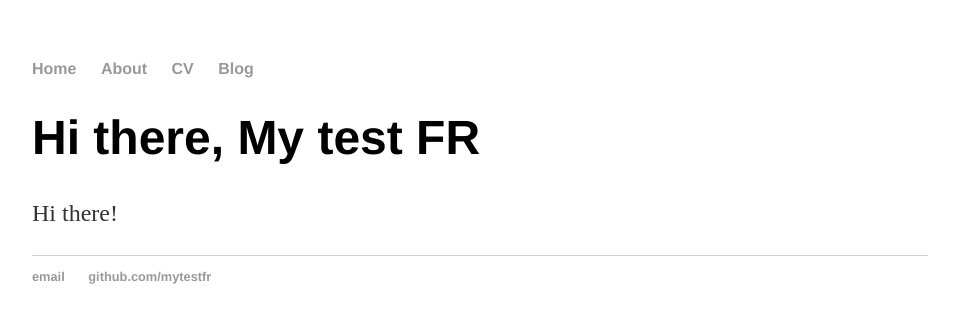
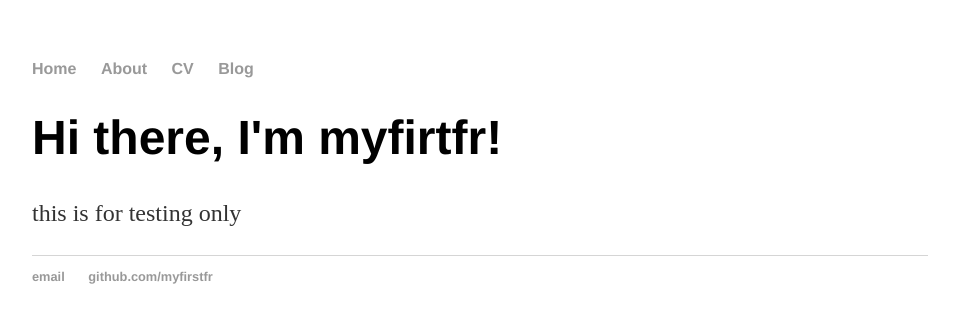
Before and after one commit to mytestfr/mytestfr.github.io, a Jekyll site: the page built from index.html, in a window 1280 px wide. Shown: the top 323 px of the page, without its empty margins (160-1119 px from the left). Built offline with Jekyll 4.4.1, drawn with Linux system fonts in a browser that asks for light colours.

Commit message:
Update index.html

```diff
--- a/index.html
+++ b/index.html
@@ -1,30 +1,8 @@
-<!DOCTYPE html>
-<html>
-	<head>
-		<title>Mytest FR, for testing</title>
-		<!-- link to main stylesheet -->
-		<link rel="stylesheet" type="text/css" href="/css/main.css">
-	</head>
-	<body>
-		<nav>
-    		<ul>
-        		<li><a href="/">Home</a></li>
-	        	<li><a href="/about">About</a></li>
-        		<li><a href="/cv">CV</a></li>
-        		<li><a href="/blog">Blog</a></li>
-    		</ul>
-		</nav>
-		<div class="container">
-    		<div class="blurb">
-        		<h1>Hi there, My test FR</h1>
-				<p>Hi there!</p>
-    		</div><!-- /.blurb -->
-		</div><!-- /.container -->
-		<footer>
-    		<ul>
-        		<li><a href="mailto:test@test.local">email</a></li>
-        		<li><a href="https://github.com/mytestfr">github.com/mytestfr</a></li>
-			</ul>
-		</footer>
-	</body>
-</html>
+---
+layout: default
+title: Myfirst Fr test
+---
+<div class="blurb">
+	<h1>Hi there, I'm myfirtfr!</h1>
+	<p>this is for testing only</p>
+</div>
```
